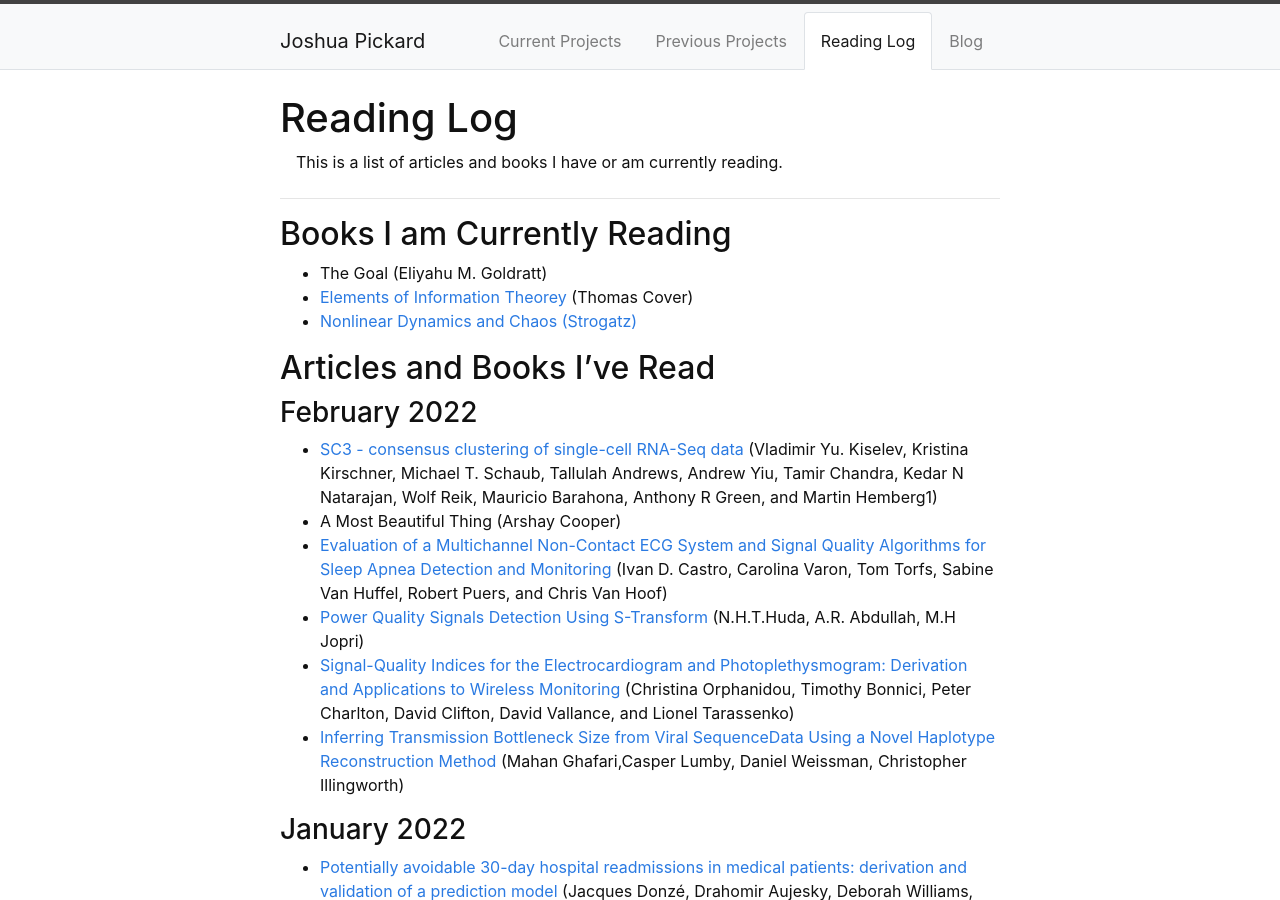
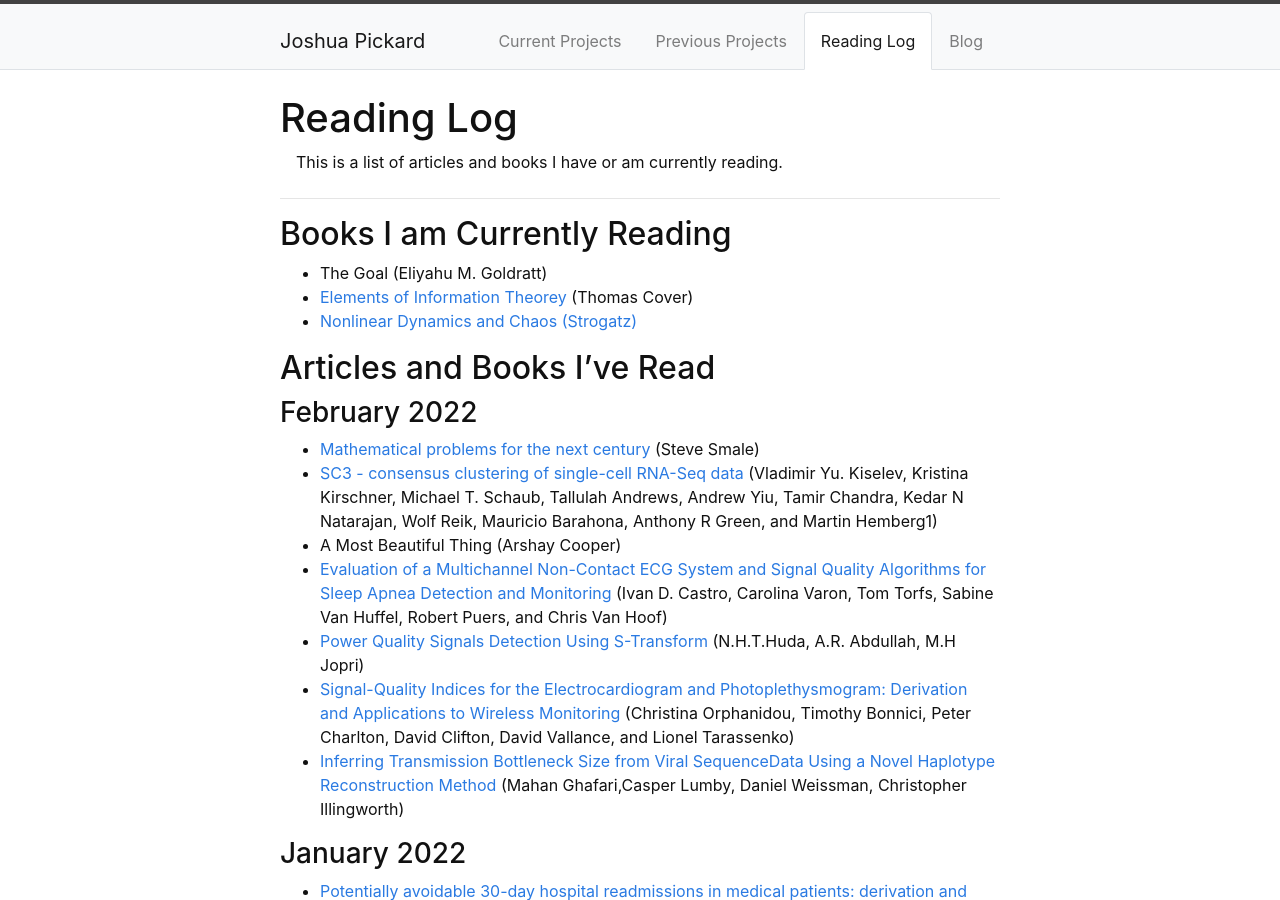
Before and after one commit to Jpickard1/jpickard1.github.io, a Jekyll site: the page built from content/3-Reading_Log.md, in a window 1280 px wide and 900 px high. Built offline with Jekyll 4.4.1, drawn with Linux system fonts in a browser that asks for light colours; some of the changed text lies outside the part shown.

Commit message:
Update 3-Reading_Log.md

```diff
--- a/content/3-Reading_Log.md
+++ b/content/3-Reading_Log.md
@@ -13,6 +13,7 @@ description: >
 ## Articles and Books I've Read
 
 ### February 2022
+- [Mathematical problems for the next century](https://drive.google.com/file/d/1NTW_cTjlAcLgezxLp8aufxxojaJNKFlk/view) (Steve Smale)
 - [SC3 - consensus clustering of single-cell RNA-Seq data](https://pubmed.ncbi.nlm.nih.gov/28346451/) (Vladimir Yu. Kiselev, Kristina Kirschner, Michael T. Schaub, Tallulah Andrews, Andrew Yiu, Tamir Chandra, Kedar N Natarajan, Wolf Reik, Mauricio Barahona, Anthony R Green, and Martin Hemberg1)
 - A Most Beautiful Thing (Arshay Cooper)
 - [Evaluation of a Multichannel Non-Contact ECG System and Signal Quality Algorithms for Sleep Apnea Detection and Monitoring](https://www.ncbi.nlm.nih.gov/pmc/articles/PMC5855940/pdf/sensors-18-00577.pdf) (Ivan D. Castro, Carolina Varon, Tom Torfs, Sabine Van Huffel, Robert Puers, and Chris Van Hoof)
```
Also changed, not shown: other parts of content/3-Reading_Log.md (+0 -1 lines).
